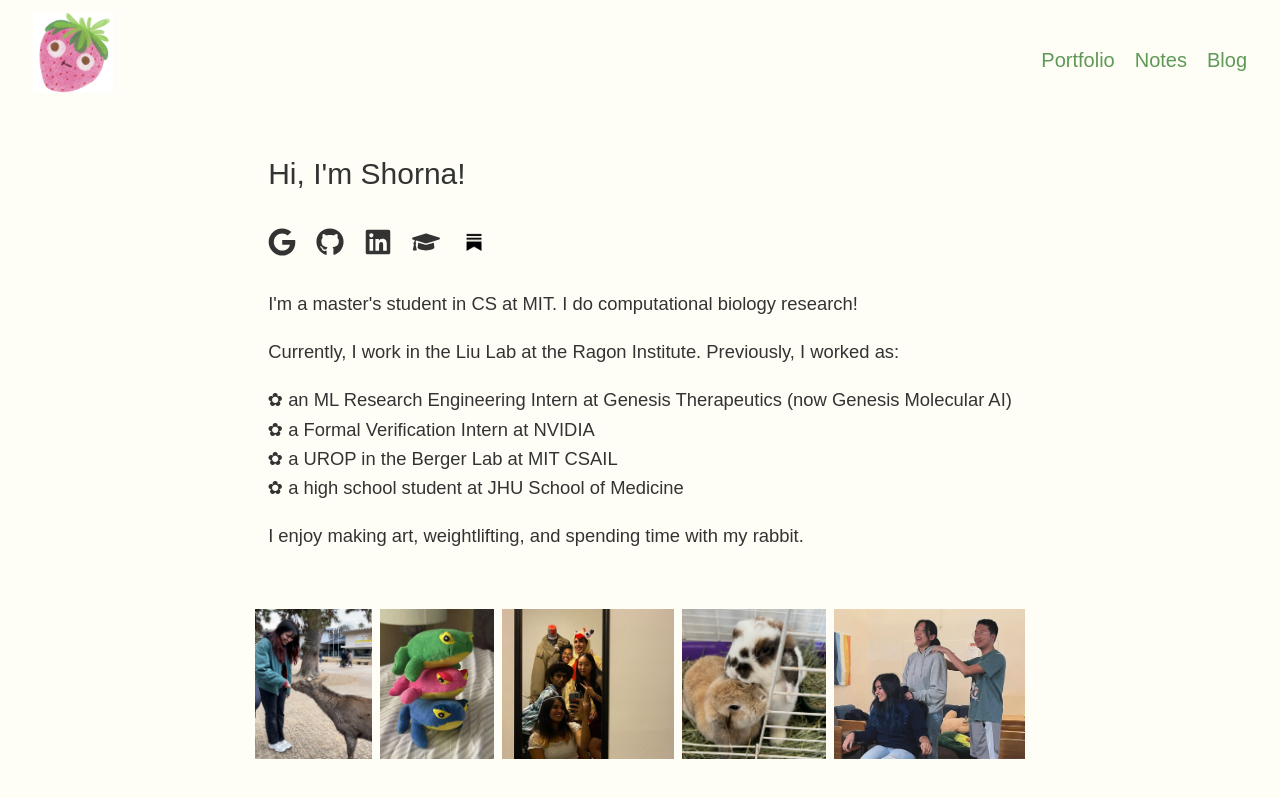
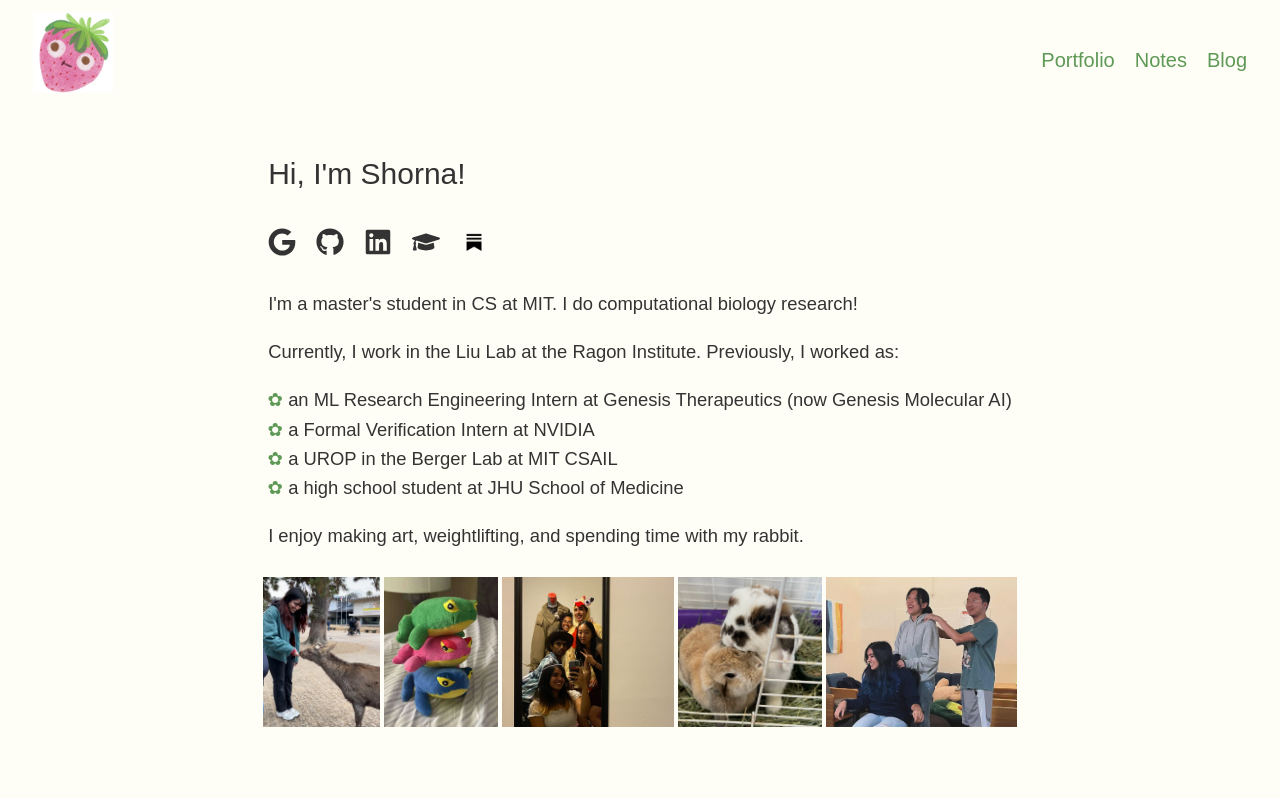
Before and after one commit to alamshorna/alamshorna.github.io, a React (Create React App) app: page / in a window 1280 px wide. Shown: the top 798 px of the page. Built offline with nearby package versions, Linux system fonts and the light colour scheme; a web font is replaced by a local one.

Commit message:
image sizing update

```diff
--- a/src/styles/Home.css
+++ b/src/styles/Home.css
@@ -17,6 +17,10 @@
         list-style-type: "✿ ";
     }
 
+    .home-container li::marker {
+        color: #5e9956;
+    }
+
     .name-paragraph {
         margin-bottom: 25px;
       }
@@ -33,15 +37,13 @@
     .home-images {
         display: flex;
         flex-wrap: wrap;
-        gap: 0.5rem;
-        padding: 2rem 5%;
+        gap: 0.25rem;
         justify-content: center;
         align-items: flex-end;
-        /* margin-top: auto; */
     }
 
     .home-images img {
-        max-width: 200px;
+        max-width: 300px;
         height: 150px;
         width: auto;
         object-fit: cover;
```
